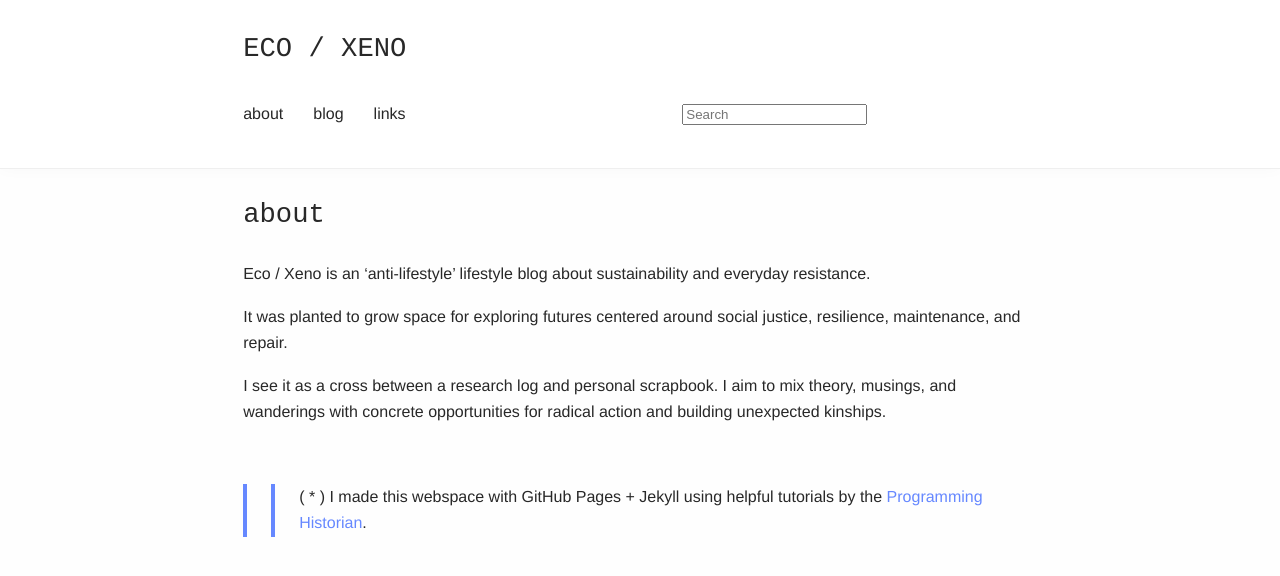
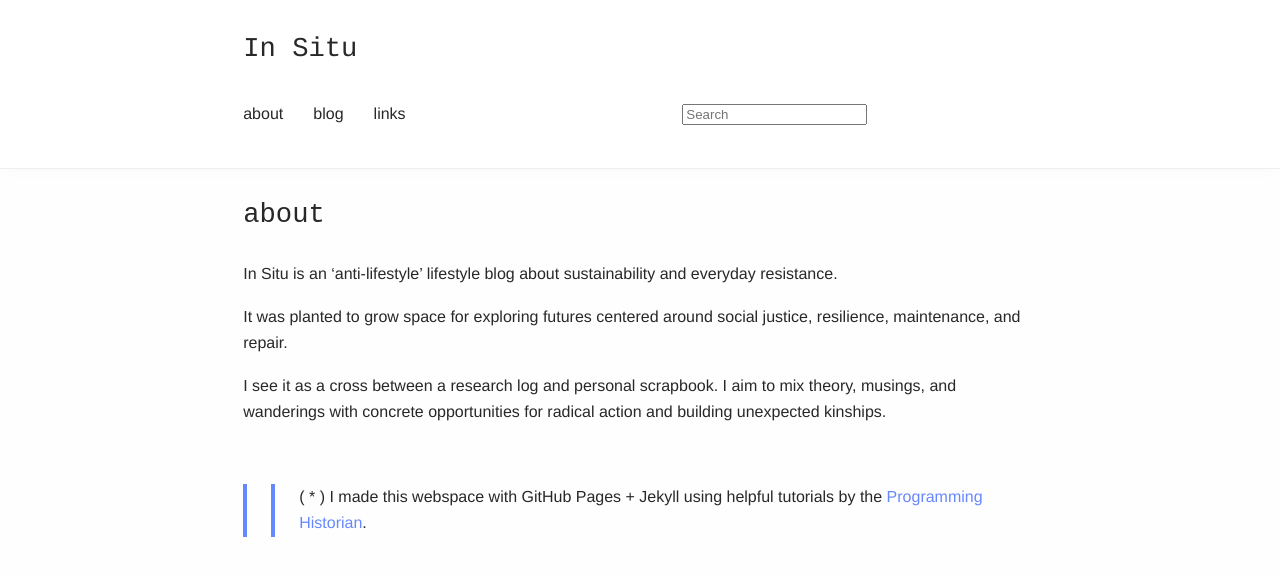
Before and after one commit to teddiebrock/blank-spaces, a Jekyll site: the page built from about.md, in a window 1280 px wide. Shown: the top 576 px of the page. Built offline with Jekyll 4.4.1, drawn with Linux system fonts in a browser that asks for light colours.

Commit message:
update titles

```diff
--- a/_config.yml
+++ b/_config.yml
@@ -1,7 +1,7 @@
-title: "ECO / XENO"
-subtitle: "anti-lifestyle lifestyle blog"
+title: "In Situ"
+subtitle: "resistance in place"
 author: "teddie brock"
-description: "anti-lifestyle lifestyle blog"
+description: "resistance in place"
 lang: "en"
 url: "https://teddiebrock.com"
 
--- a/about.md
+++ b/about.md
@@ -4,7 +4,7 @@ permalink: "/about/"
 layout: page
 ---
 
-**Eco / Xeno is an 'anti-lifestyle' lifestyle blog about sustainability and everyday resistance.**
+**In Situ is an 'anti-lifestyle' lifestyle blog about sustainability and everyday resistance.**
 
 
 
```
